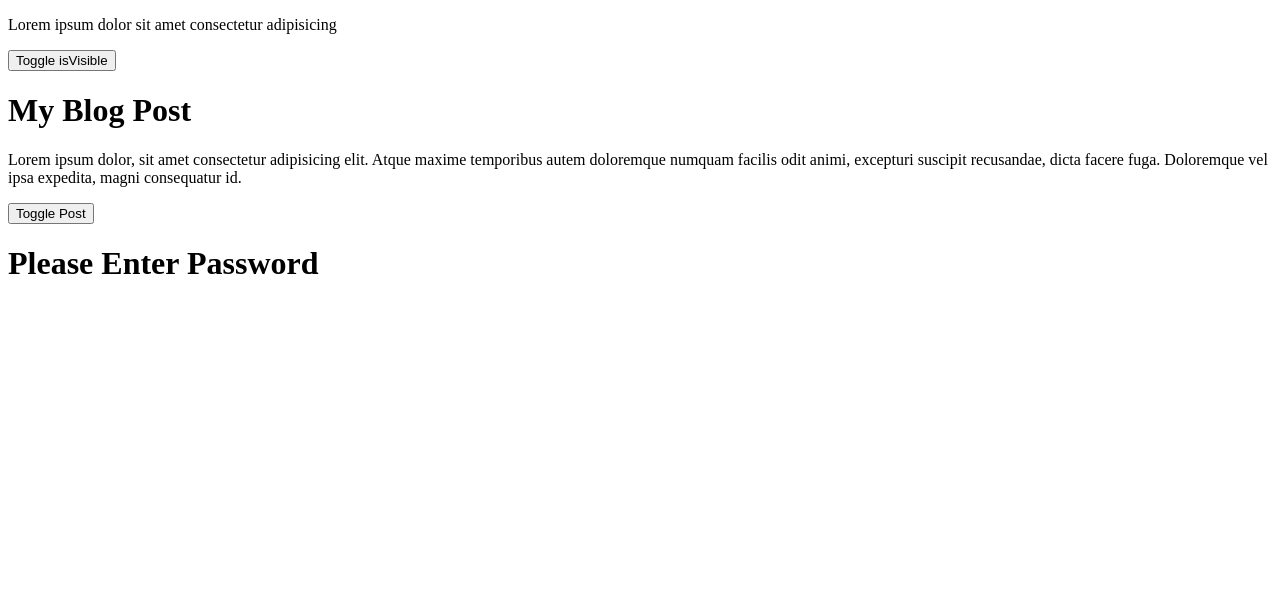
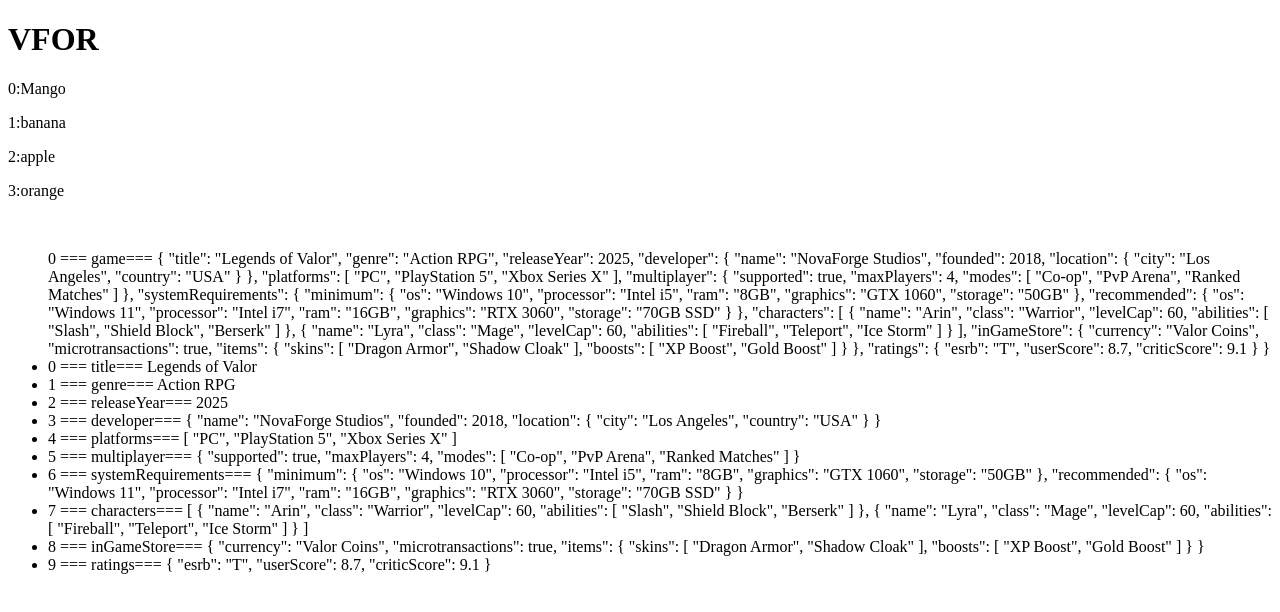
Before and after one commit to nehaumbre/vueP, a Vue app in the folder vue-project/: page / in a window 1280 px wide. Shown: the top 612 px of the page. Built offline with nearby package versions, Linux system fonts and the light colour scheme.

Commit message:
vfor
Signed-off-by: nehaumbre <nehaumbre28@gmail.com>

```diff
--- a/vue-project/src/App.vue
+++ b/vue-project/src/App.vue
@@ -13,7 +13,8 @@
 // import MyReactiveComponent from './components/MyReactiveComponent.vue';
 // import MyRefComponent from './components/MyRefComponent.vue';
 // import ComputedProperties from './components/ComputedProperties.vue';
-import ConditionalRender from './components/ConditionalRender.vue';
+// import ConditionalRender from './components/ConditionalRender.vue';
+import vfor from './components/vfor.vue';
 </script>
 
 <template>
@@ -27,7 +28,8 @@ import ConditionalRender from './components/ConditionalRender.vue';
   <!-- <MyReactiveComponent/> -->
   <!-- <MyRefComponent/> -->
   <!-- <ComputedProperties/> -->
-  <ConditionalRender/>
+  <!-- <ConditionalRender/> -->
+  <vfor/>
 
 </template>
 
--- /dev/null
+++ b/vue-project/src/components/vfor.vue
@@ -0,0 +1,157 @@
+<!-- iterates over an array or object and renders a template
+ for each item in the collection
+why use :key?
+-Efficient DOM updates
+ when vue renders list of elements it used virtual DOM to determine most
+ efficient way to update actual DOM
+ key helps vue identify which elements have changed been added or removed
+ without key vue may need to recreate entire DOM structure for each update which is not efficient
+-Avoiding common pitfall
+- duplicate key warnings in console
+- incorrect key rendering when items are rearranged in list -->
+<script setup>
+
+import { ref } from 'vue';
+
+const fruits = ref(['Mango', 'banana', 'apple', 'orange'])
+
+const books = ref([
+    {
+        "id": 1,
+        "title": "To Kill a Mockingbird",
+        "author": "Harper Lee",
+        "genre": "Fiction",
+        "publishedYear": 1960,
+        "available": true
+    },
+    {
+        "id": 2,
+        "title": "1984",
+        "author": "George Orwell",
+        "genre": "Dystopian",
+        "publishedYear": 1949,
+        "available": false
+    },
+    {
+        "id": 3,
+        "title": "The Great Gatsby",
+        "author": "F. Scott Fitzgerald",
+        "genre": "Classic",
+        "publishedYear": 1925,
+        "available": true
+    },
+    {
+        "id": 4,
+        "title": "The Hobbit",
+        "author": "J.R.R. Tolkien",
+        "genre": "Fantasy",
+        "publishedYear": 1937,
+        "available": true
+    }
+]
+)
+
+const movies = ref([
+    ["The Shawshank Redemption", "The Godfather", "The Dark Knight"],
+    ["Pulp Fiction", "Forrest Gump", "Fight Club"],
+    ["Inception", "Interstellar", "The Matrix"],
+    ["Gladiator", "The Lord of the Rings: The Fellowship of the Ring", "The Lion King"],
+    ["Titanic", "Avatar", "The Avengers"],
+    ["Jurassic Park", "The Silence of the Lambs", "Saving Private Ryan"],
+    ["Braveheart", "The Departed", "Whiplash"],
+    ["The Prestige", "Parasite", "Joker"],
+    ["Spider-Man: Into the Spider-Verse", "The Social Network", "Mad Max: Fury Road"],
+    ["La La Land", "The Green Mile", "Django Unchained"]
+]
+)
+
+const games = ref({
+    "game": {
+        "title": "Legends of Valor",
+        "genre": "Action RPG",
+        "releaseYear": 2025,
+        "developer": {
+            "name": "NovaForge Studios",
+            "founded": 2018,
+            "location": {
+                "city": "Los Angeles",
+                "country": "USA"
+            }
+        },
+        "platforms": ["PC", "PlayStation 5", "Xbox Series X"],
+        "multiplayer": {
+            "supported": true,
+            "maxPlayers": 4,
+            "modes": ["Co-op", "PvP Arena", "Ranked Matches"]
+        },
+        "systemRequirements": {
+            "minimum": {
+                "os": "Windows 10",
+                "processor": "Intel i5",
+                "ram": "8GB",
+                "graphics": "GTX 1060",
+                "storage": "50GB"
+            },
+            "recommended": {
+                "os": "Windows 11",
+                "processor": "Intel i7",
+                "ram": "16GB",
+                "graphics": "RTX 3060",
+                "storage": "70GB SSD"
+            }
+        },
+        "characters": [
+            {
+                "name": "Arin",
+                "class": "Warrior",
+                "levelCap": 60,
+                "abilities": ["Slash", "Shield Block", "Berserk"]
+            },
+            {
+                "name": "Lyra",
+                "class": "Mage",
+                "levelCap": 60,
+                "abilities": ["Fireball", "Teleport", "Ice Storm"]
+            }
+        ],
+        "inGameStore": {
+            "currency": "Valor Coins",
+            "microtransactions": true,
+            "items": {
+                "skins": ["Dragon Armor", "Shadow Cloak"],
+                "boosts": ["XP Boost", "Gold Boost"]
+            }
+        },
+        "ratings": {
+            "esrb": "T",
+            "userScore": 8.7,
+            "criticScore": 9.1
+        }
+    }
+}
+)
+
+</script>
+
+<template>
+    <h1>VFOR</h1>
+    <p v-for="(fruit, index) in fruits" :key="index">{{ index }}:{{ fruit }}</p>
+
+    <!-- <ul v-for="({ id, title, author, genre, publishedYear, available }, index) in books" :key="index">
+        <li>ID : {{ id }}</li>
+        <li>TITLE : {{ title }}</li>
+        <li>AUTHOR : {{ author }}</li>
+        <li>genre : {{ genre }}</li>
+        <li>publishedYear : {{ publishedYear }}</li>
+        <li>available : {{ available }}</li>
+    </ul>
+    <ul v-for="(movie, index) in movies" :key="index">
+        <li v-for="(m, index) in movie" :key="index">{{ m }}</li>
+    </ul> -->
+    <br>
+
+    <ul v-for="(value,keys, index) in games" :key="value"> {{ index }} === {{ keys }}=== {{ value }}
+        <li v-for="(val, k ,i) in value" :key ="val"> {{ i }} === {{ k}}=== {{ val }}</li>
+    </ul>
+
+</template>
```
